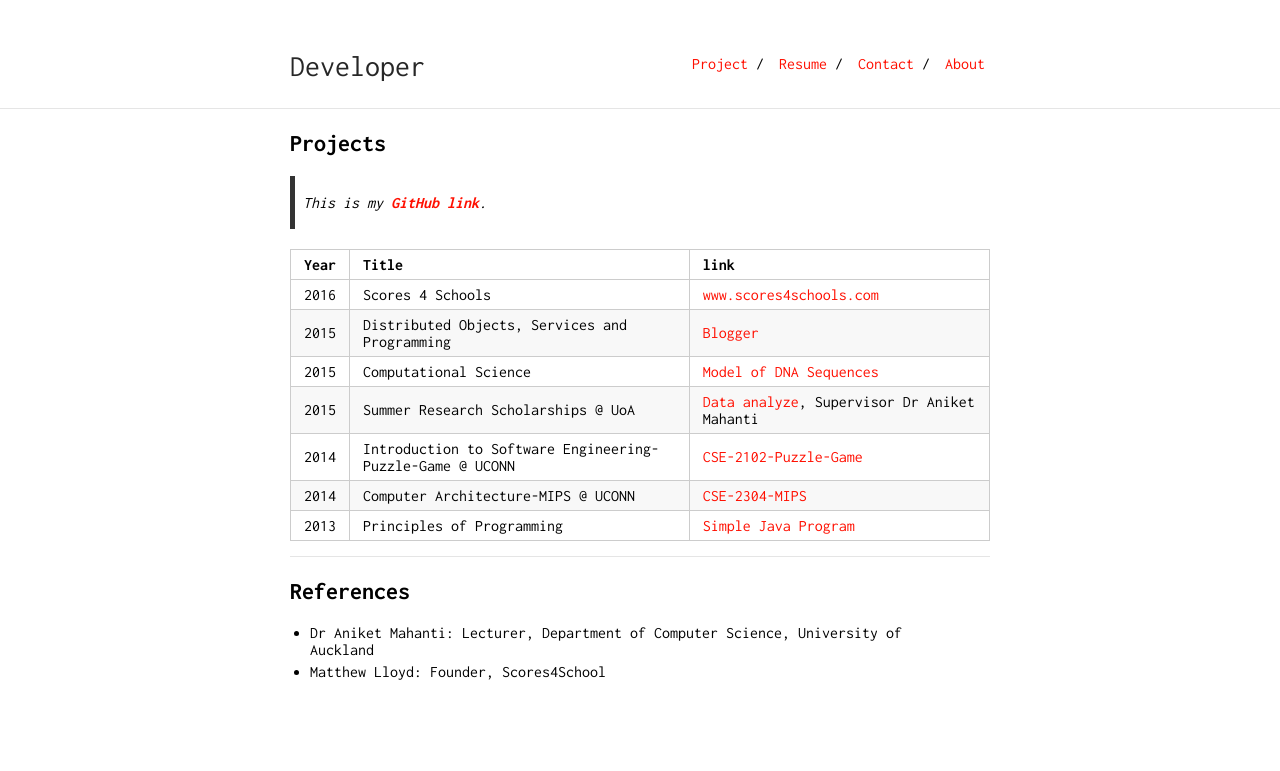
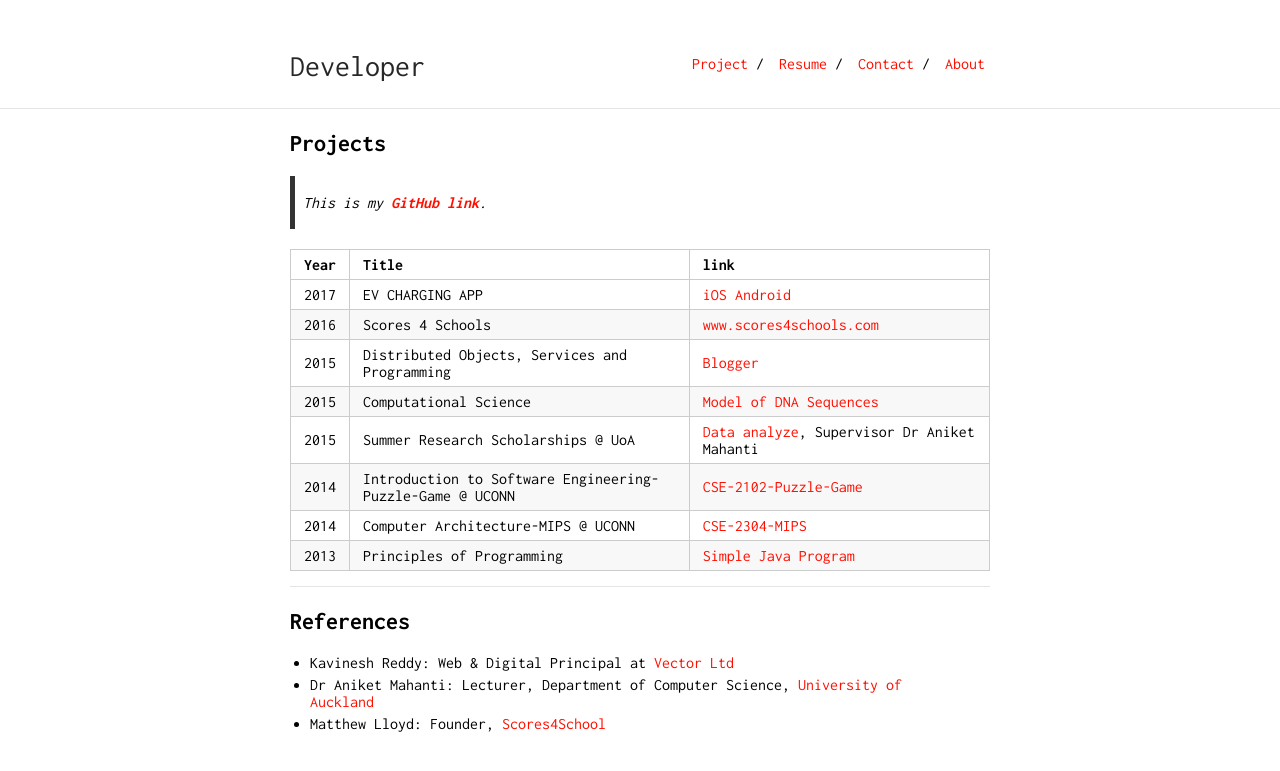
Before and after one commit to hche608/hche608.github.io, a Jekyll site: the page built from project.md, in a window 1280 px wide. Shown: the top 771 px of the page. Built offline with Jekyll 4.4.1, drawn with Linux system fonts in a browser that asks for light colours; our own code applies the rules of GitHub Pages for plain Markdown files.

Commit message:
updated reference

```diff
--- a/project.md
+++ b/project.md
@@ -8,6 +8,7 @@ layout: default
 
 Year | Title | link
 -----|-------|--------
+2017 | EV CHARGING APP  | [iOS](https://itunes.apple.com/us/app/vector-ev-charging/id1165218465?mt=8&uo=4)  [Android](https://play.google.com/store/apps/details?id=com.vector.evcharge&hl=en)
 2016 | Scores 4 Schools  | [www.scores4schools.com](https://www.scores4schools.com)
 2015 | Distributed Objects, Services and Programming | [Blogger](https://github.com/hche608/CS-335-A2)
 2015 | Computational Science | [Model of DNA Sequences](https://github.com/hche608/CS-369)
@@ -20,5 +21,6 @@ Year | Title | link
 
 ## References
 
-* Dr Aniket Mahanti: Lecturer, Department of Computer Science, University of Auckland
-* Matthew Lloyd: Founder, Scores4School
+* Kavinesh Reddy: Web & Digital Principal at [Vector Ltd](https://www.vector.co.nz/)
+* Dr Aniket Mahanti: Lecturer, Department of Computer Science, [University of Auckland](https://www.auckland.ac.nz/en.html)
+* Matthew Lloyd: Founder, [Scores4School](https://www.scores4schools.com)
```
Also changed, not shown: index.md (+3 -2 lines).
